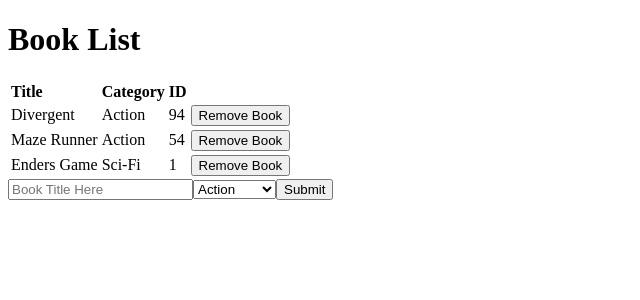
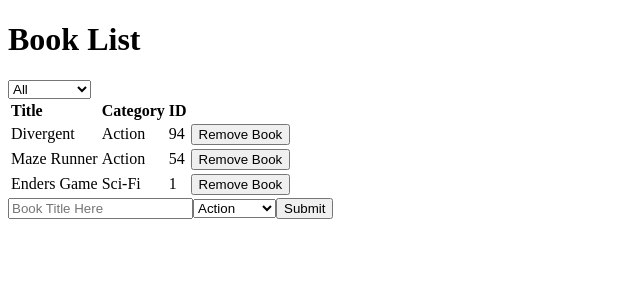
Before and after one commit to Elbie-em/Redux-Bookstore-CMS, a React (Create React App) app: page / in a window 1280 px wide. Shown: the top 300 px of the page, without its empty margins (0-640 px from the left). Built offline with nearby package versions, Linux system fonts and the light colour scheme.

Commit message:
Render Category filter in BookList Component

```diff
--- a/src/containers/BookList.js
+++ b/src/containers/BookList.js
@@ -3,6 +3,7 @@ import { connect } from 'react-redux';
 import PropTypes from 'prop-types';
 import Book from '../components/Book';
 import { removeBook } from '../actions';
+import CategoryFilter from '../components/CategoryFilter'
 
 const BookList = ({ booksData, deleteBook }) => {
   const handleRemoveBook = book => {
@@ -12,6 +13,9 @@ const BookList = ({ booksData, deleteBook }) => {
   return (
     <div>
       <h1>Book List</h1>
+      <div>
+        <CategoryFilter />
+      </div>
       <table>
         <thead>
           <tr>
```
